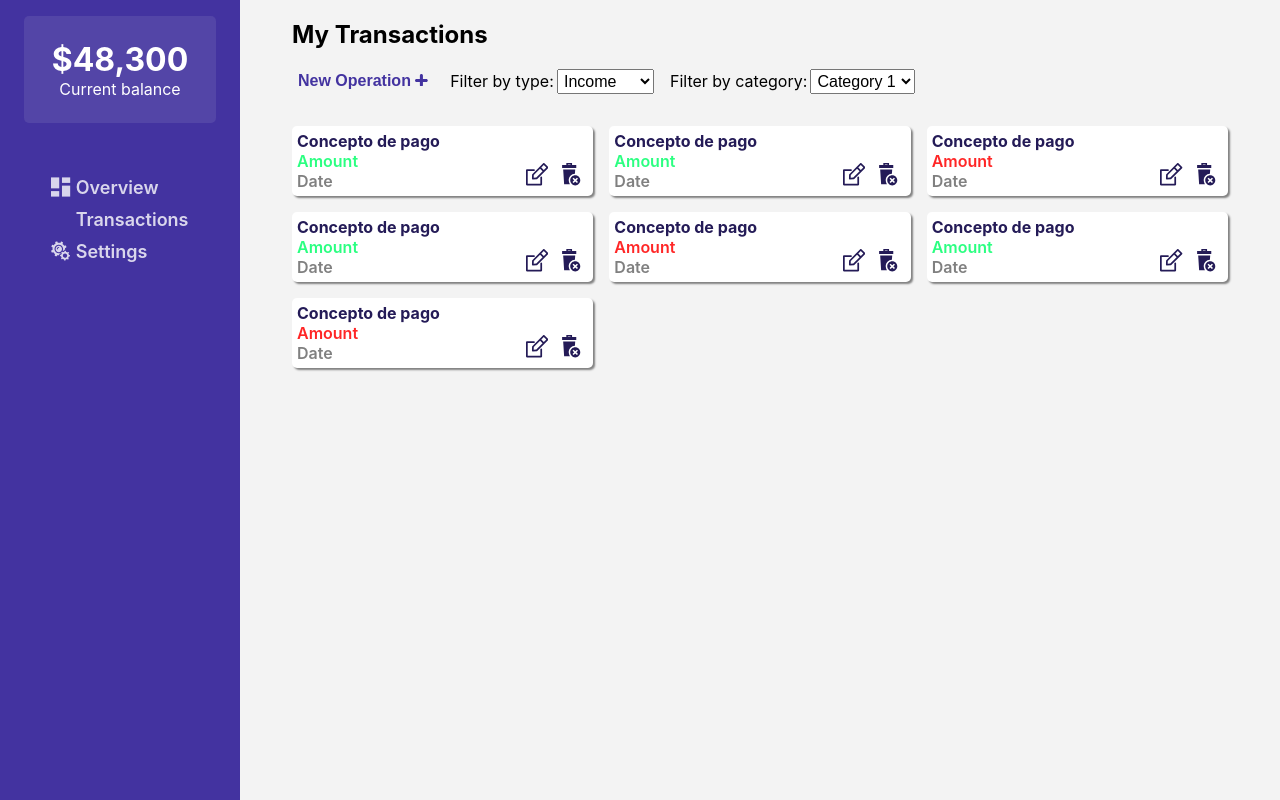
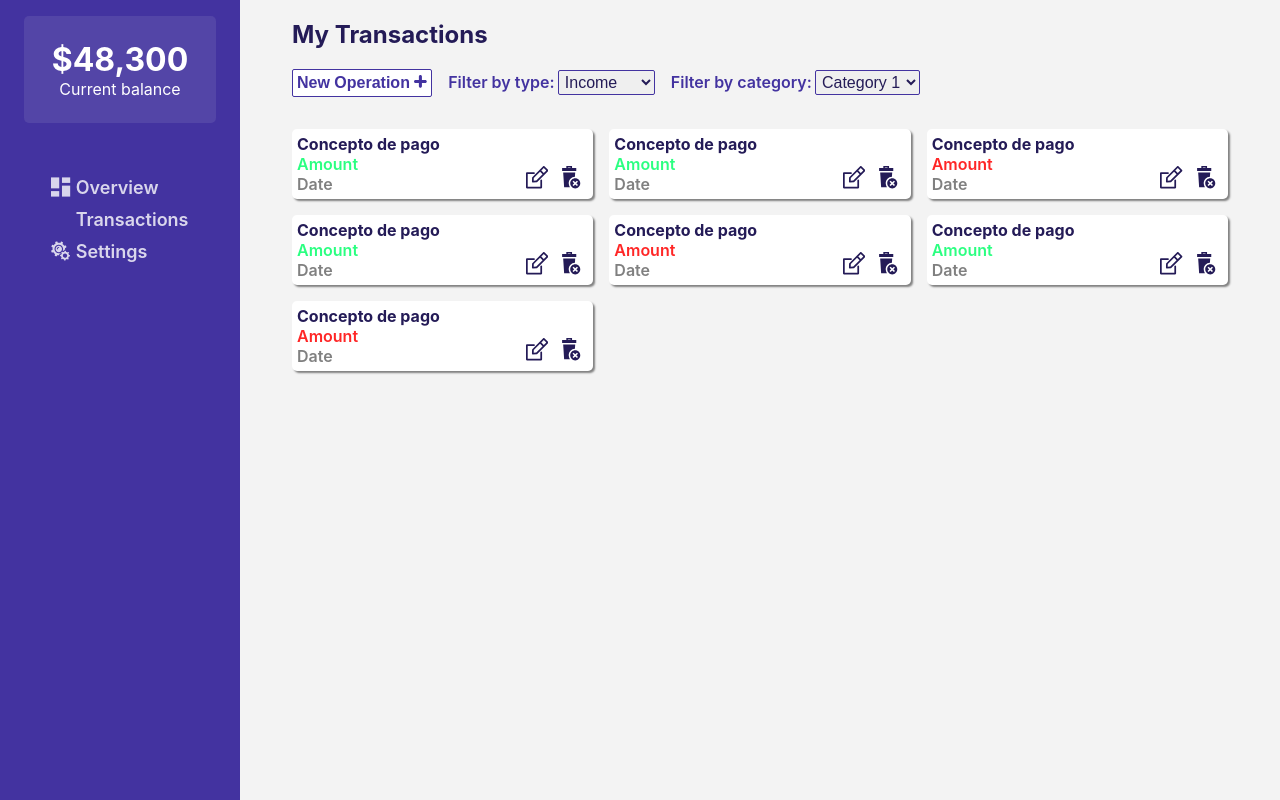
Before and after one commit to Manuelda10/personal-budget, a React (Create React App) app in the folder frontend/: page /transactions in a window 1280 px wide. Built offline with nearby package versions, Linux system fonts and the light colour scheme; some icons are missing.

Commit message:
Add transactions general styles and fix transaction item css

```diff
--- a/frontend/src/components/Transaction/Transaction.js
+++ b/frontend/src/components/Transaction/Transaction.js
@@ -13,7 +13,7 @@ const Transaction = ({ income }) => {
         <div className='transaction-manage'>
             <p>Category</p>
             <div className='transaction-btns-container' >
-                <button><IconEdit className={`icon-transaction ${income ? 'income' : ''}`}></IconEdit></button>
+                <button><IconEdit className='icon-transaction edit'></IconEdit></button>
                 <button><IconDelete className='icon-transaction'></IconDelete></button>
             </div>
         </div>
--- a/frontend/src/components/Transaction/index.css
+++ b/frontend/src/components/Transaction/index.css
@@ -53,10 +53,10 @@
 }
 
 .transaction-btns-container button:hover .icon-transaction{
-    fill: red;
+    fill: #c50303;
 }
 
-.transaction-btns-container button:hover .icon-transaction.income {
+.transaction-btns-container button:hover .icon-transaction.edit {
     fill: black;
 }
 
--- a/frontend/src/pages/Transactions/index.css
+++ b/frontend/src/pages/Transactions/index.css
@@ -8,6 +8,7 @@
 
 .transactions-page-title{
     width: 90%;
+    color: var(--primary-strong);
 }
 
 .transactions-page-menu{
@@ -22,13 +23,15 @@
 }
 
 .transactions-page-menu button{
-    border: 1px;
-    background-color: transparent;
+    border: 1px solid var(--primary-color);
+    background-color: white;
     cursor: pointer;
     box-sizing: border-box;
     color: var(--primary-color);
     font-weight: 600;
-    transition: 0.2s;
+    transition: 0.3s;
+    padding: 4px;
+    border-radius: 2px;
 }
 
 .icon-menu {
@@ -43,16 +46,26 @@
 
 .transactions-page-menu button:hover{
     color: var(--primary-strong);
+    border-color: var(--primary-strong);
 }
 
 
 .filter-container label{
     margin-right: 0.2rem;
+    color: var(--primary-color);
+    font-weight: 600;
+    font-size: 16px;
 }
 
 .filter-container select{
     padding: 2px;
+    outline: none;
+    border: 1px solid var(--primary-color);
+    border-radius: 2px;
+    color: var(--primary-strong);
 }
+
+
 
 .transactions-page-content{
     width: 90%;
```
